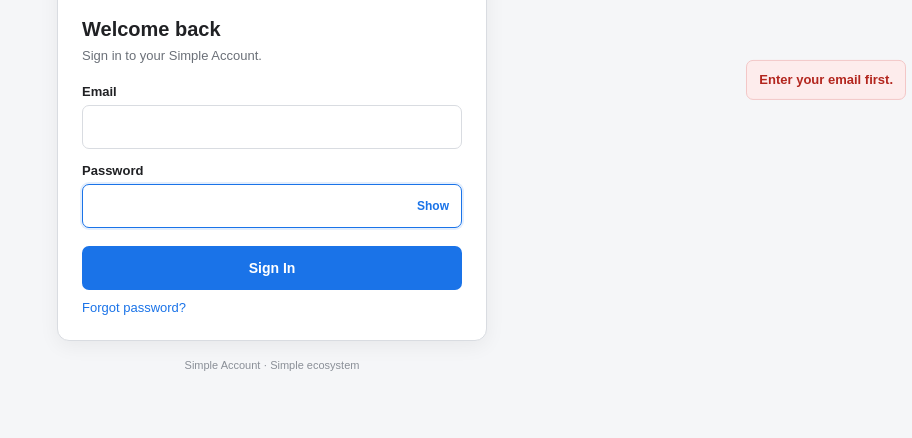
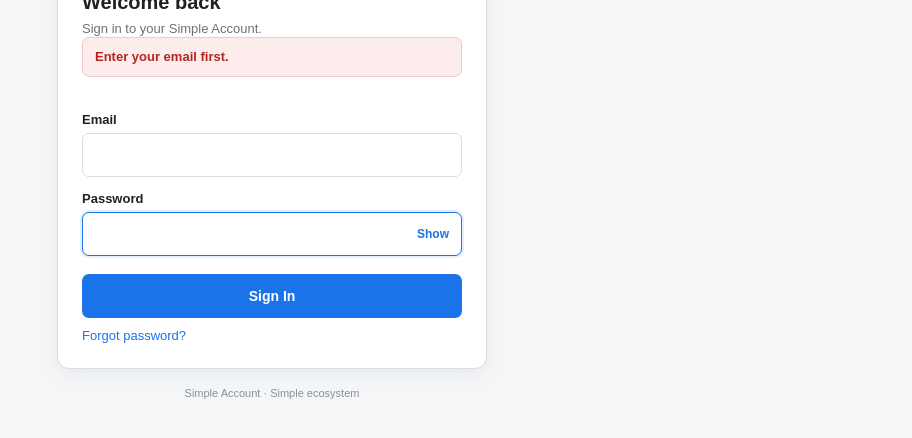
Before and after one commit to GoingTo2014/SimpleAccount, a plain HTML site: page index.html in a window 1280 px wide. Both pictures are taken after a click on the button "Forgot password?". Shown: the part 320-758 px from the top of the page, without its empty margins (368-1280 px from the left). Drawn offline with Linux system fonts and the light colour scheme.

Commit message:
Fix Simple Account auth error message positioning

```diff
--- a/index.html
+++ b/index.html
@@ -24,7 +24,7 @@ input:focus{border-color:#1a73e8;box-shadow:0 0 0 2px rgba(26,115,232,.12)}
 .primary,.outline{width:100%;min-height:44px;border-radius:7px;font-size:14px;font-weight:700;cursor:pointer}.primary{border:0;background:#1a73e8;color:#fff;margin-top:4px}.primary:hover{background:#1765cc}.primary:disabled{opacity:.65;cursor:default}
 .outline{border:1px solid #d9dce1;background:#fff;color:#202124}
 .link{border:0;background:transparent;color:#1a73e8;cursor:pointer;padding:10px 0 0;font-size:13px}
-.message{display:none;border-radius:7px;padding:10px 12px;margin-bottom:15px;font-size:13px;line-height:1.4}.message.show{display:block}.error{background:#fdecec;color:#b3261e;border:1px solid #f3c7c7}.success{background:#edf7ef;color:#217346;border:1px solid #c6e5cd}
+.message{display:none;width:100%;clear:both;border-radius:7px;padding:10px 12px;margin:0 0 15px;font-size:13px;line-height:1.4;position:static}.message.show{display:block}.error{background:#fdecec;color:#b3261e;border:1px solid #f3c7c7}.success{background:#edf7ef;color:#217346;border:1px solid #c6e5cd}
 .hidden{display:none!important}.account{text-align:center}.account-email{margin:8px 0 18px;color:#6b7078;font-size:14px;word-break:break-word}.actions{display:grid;gap:10px}
 .footer{text-align:center;color:#8a8f97;font-size:11px;margin-top:16px;line-height:1.5}
 @media(max-width:460px){body{padding:15px}.card{padding:20px}}
@@ -48,6 +48,7 @@ input:focus{border-color:#1a73e8;box-shadow:0 0 0 2px rgba(26,115,232,.12)}
           <h2 id="signinHeading">Welcome back</h2>
           <p id="signinDescription">Sign in to your Simple Account.</p>
         </div>
+        <div id="signinMessage" class="message" role="alert"></div>
         <div class="field">
           <label id="inEmailLabel" for="inEmail">Email</label>
           <input id="inEmail" type="email" autocomplete="email" spellcheck="false">
@@ -59,7 +60,6 @@ input:focus{border-color:#1a73e8;box-shadow:0 0 0 2px rgba(26,115,232,.12)}
             <button class="show" type="button" data-target="inPass" tabindex="-1">Show</button>
           </div>
         </div>
-        <div id="signinMessage" class="message" role="alert"></div>
         <button id="login" class="primary" type="button" tabindex="-1">Sign In</button>
         <button id="forgot" class="link" type="button" tabindex="-1">Forgot password?</button>
       </div>
@@ -69,6 +69,7 @@ input:focus{border-color:#1a73e8;box-shadow:0 0 0 2px rgba(26,115,232,.12)}
           <h2 id="signupHeading">Create your Simple Account</h2>
           <p id="signupDescription">Use the same account across Simple apps and services.</p>
         </div>
+        <div id="signupMessage" class="message" role="alert"></div>
         <div class="field">
           <label id="upEmailLabel" for="upEmail">Email</label>
           <input id="upEmail" type="email" autocomplete="email" spellcheck="false">
@@ -87,7 +88,6 @@ input:focus{border-color:#1a73e8;box-shadow:0 0 0 2px rgba(26,115,232,.12)}
             <button class="show" type="button" data-target="upPass2" tabindex="-1">Show</button>
           </div>
         </div>
-        <div id="signupMessage" class="message" role="alert"></div>
         <button id="signupButton" class="primary" type="button" tabindex="-1">Create Account</button>
       </div>
     </div>
```
